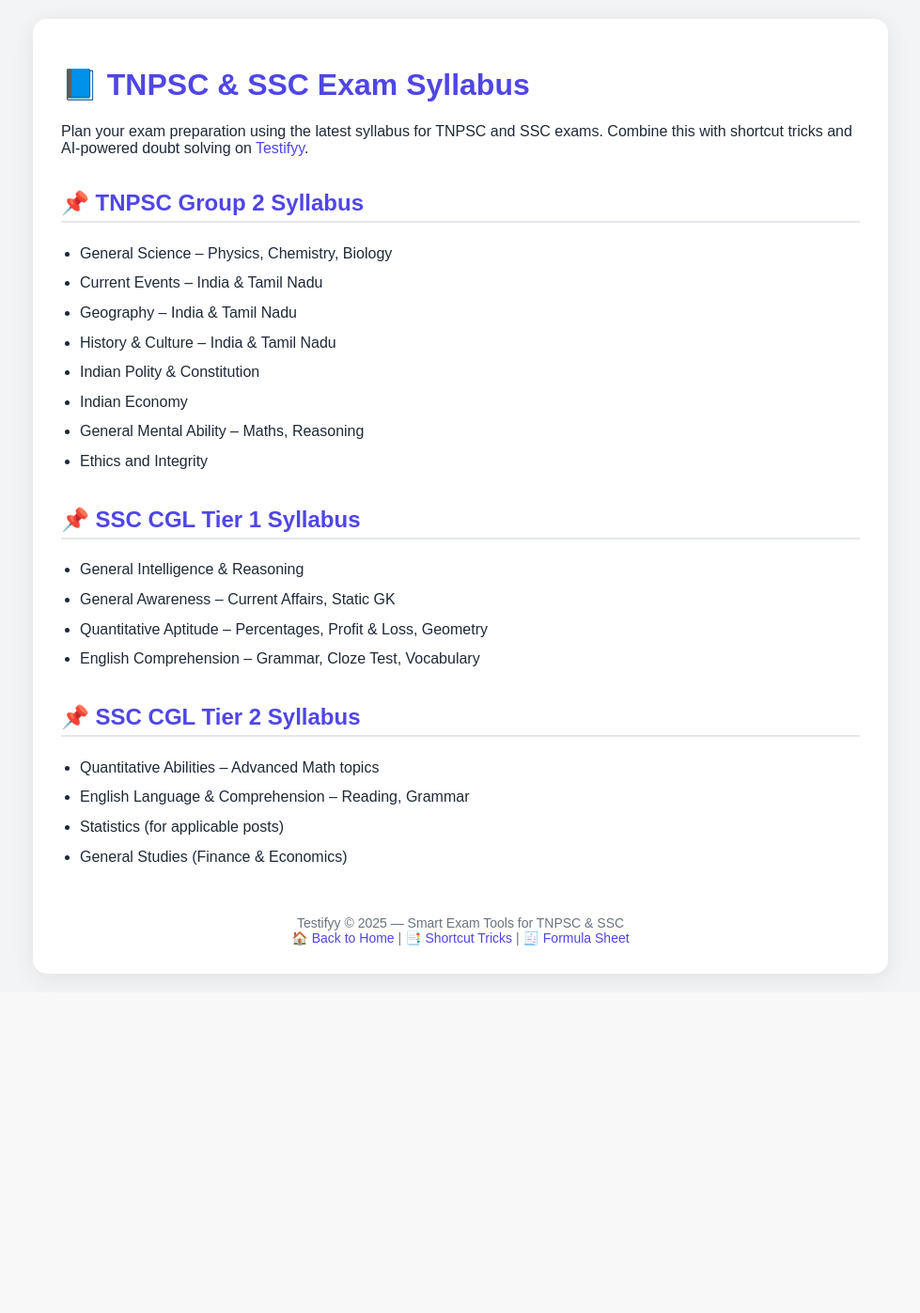
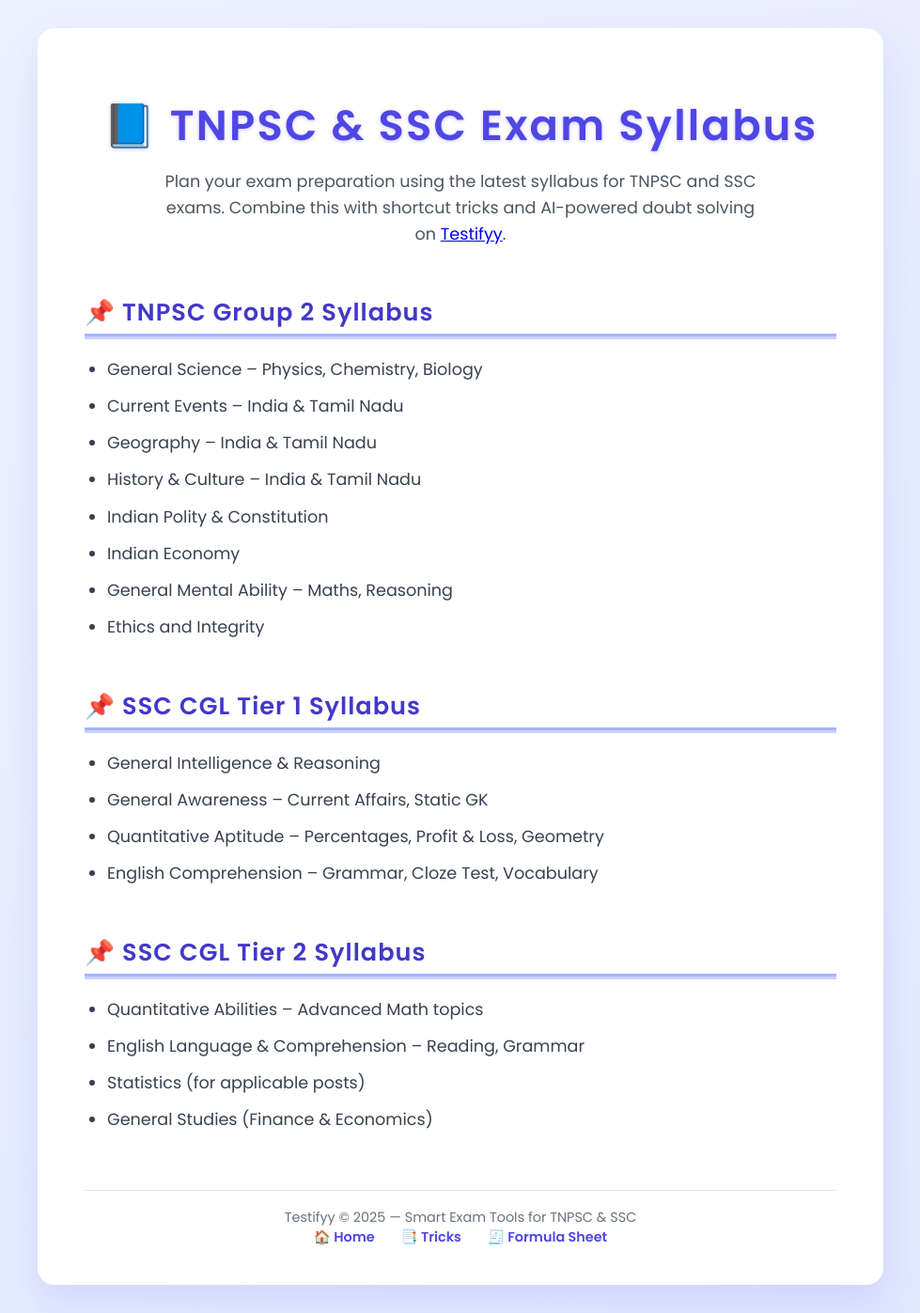
Before and after one commit to suriyamoorthi-dev/Testify, a Flask app: page /syllabus in a window 1280 px wide. Shown: the whole page at 94% size, without its empty margins (150-1129 px from the left). Before the commit the page ends 1044 px from the top, so only its background shows below. Run offline with Flask 3, Linux system fonts and the light colour scheme.

Commit message:
Update all modified pages and routes

```diff
--- a/app.py
+++ b/app.py
@@ -79,10 +79,9 @@ def formula():
 @app.route('/trick')
 def trick():
     return render_template('trick.html')
-
-@app.route('/syllabus')
+@app.route("/syllabus")
 def syllabus():
-    return render_template('syllabus.html')
+    return render_template("syllabus.html")
 
 
 @app.route('/doubt')
--- a/templates/index.html
+++ b/templates/index.html
@@ -166,7 +166,7 @@
 <a href="/about">About</a>
 <a href="/formula">Formula</a>
 <a href="/trick">Tricks</a>
-<a href="/syllabus.html">📚 Syllabus</a>
+<a href="/syllabus">📚 Syllabus</a>
 
 
 
--- a/templates/privacy.html
+++ b/templates/privacy.html
@@ -71,7 +71,7 @@
   <p>We may update this Privacy Policy from time to time. We encourage you to review it periodically. Continued use of the site after changes means you accept the updated policy.</p>
 
   <h2>Contact Us</h2>
-  <p>If you have any questions or concerns about this Privacy Policy, please contact us at <a href="mailto:support@smartexam.com">support@smartexam.com</a>.</p>
+  <p>If you have any questions or concerns about this Privacy Policy, please contact us at <a href="mailto:edupulse@gmail.com">edupulse@gmail.com</a>.</p>
 
   <p><em>Thank you for trusting SmartExam for your exam preparation!</em></p>
 </body>
--- a/templates/syllabus.html
+++ b/templates/syllabus.html
@@ -11,61 +11,142 @@
     crossorigin="anonymous"></script>
 
   <style>
+    @import url('https://fonts.googleapis.com/css2?family=Poppins:wght@400;600&display=swap');
+
+    /* Reset and base */
+    * {
+      box-sizing: border-box;
+    }
     body {
       font-family: 'Poppins', sans-serif;
-      background: #f3f4f6;
+      background: linear-gradient(135deg, #eef2ff 0%, #e0e7ff 100%);
       margin: 0;
-      padding: 20px;
+      padding: 30px 15px;
       color: #1f2937;
+      min-height: 100vh;
+      display: flex;
+      justify-content: center;
+      align-items: flex-start;
     }
 
     .container {
-      max-width: 850px;
-      margin: auto;
-      background: #ffffff;
-      padding: 30px;
-      border-radius: 15px;
-      box-shadow: 0 5px 25px rgba(0,0,0,0.08);
+      max-width: 900px;
+      width: 100%;
+      background: #fff;
+      border-radius: 18px;
+      box-shadow: 0 20px 40px rgba(99, 102, 241, 0.15);
+      padding: 40px 50px;
+      transition: box-shadow 0.3s ease;
+    }
+    .container:hover {
+      box-shadow: 0 25px 50px rgba(99, 102, 241, 0.25);
     }
 
-    h1, h2 {
+    h1 {
       color: #4f46e5;
+      font-weight: 700;
+      font-size: 2.8rem;
+      margin-bottom: 12px;
+      letter-spacing: 0.05em;
+      text-align: center;
+      text-shadow: 0 1px 4px rgba(79,70,229,0.3);
+    }
+
+    p.intro {
+      font-size: 1.1rem;
+      max-width: 650px;
+      margin: 0 auto 35px auto;
+      text-align: center;
+      color: #4b5563;
+      line-height: 1.6;
     }
 
     h2 {
-      margin-top: 35px;
-      padding-bottom: 5px;
-      border-bottom: 2px solid #e5e7eb;
+      font-weight: 600;
+      color: #4338ca;
+      border-bottom: 3px solid #c7d2fe;
+      padding-bottom: 6px;
+      margin-top: 50px;
+      margin-bottom: 18px;
+      font-size: 1.6rem;
+      letter-spacing: 0.04em;
+      box-shadow: inset 0 -3px 0 #a5b4fc;
+      border-radius: 4px 4px 0 0;
     }
 
     ul {
-      padding-left: 20px;
-      line-height: 1.6;
+      list-style-type: disc;
+      padding-left: 24px;
+      color: #374151;
+      line-height: 1.65;
+      font-size: 1.1rem;
+      margin-bottom: 15px;
+      user-select: text;
     }
 
     li {
-      margin-bottom: 6px;
+      margin-bottom: 10px;
+      transition: color 0.2s ease;
+    }
+    li:hover {
+      color: #6366f1;
+      cursor: default;
     }
 
     footer {
       text-align: center;
-      font-size: 14px;
+      font-size: 0.9rem;
       color: #6b7280;
-      margin-top: 50px;
+      margin-top: 60px;
+      border-top: 1px solid #e5e7eb;
+      padding-top: 18px;
+      user-select: none;
     }
 
-    a {
+    footer a {
       color: #4f46e5;
       text-decoration: none;
+      font-weight: 600;
+      margin: 0 12px;
+      transition: color 0.2s ease;
     }
-
-    a:hover {
+    footer a:hover {
+      color: #312e81;
       text-decoration: underline;
     }
 
-    @media (max-width: 600px) {
+    /* Responsive */
+    @media (max-width: 768px) {
       .container {
-        padding: 20px;
+        padding: 30px 25px;
+      }
+
+      h1 {
+        font-size: 2.2rem;
+      }
+
+      h2 {
+        font-size: 1.4rem;
+      }
+
+      ul {
+        font-size: 1rem;
+        padding-left: 20px;
+      }
+    }
+
+    @media (max-width: 400px) {
+      .container {
+        padding: 25px 20px;
+      }
+      h1 {
+        font-size: 1.8rem;
+      }
+      h2 {
+        font-size: 1.25rem;
+      }
+      ul {
+        font-size: 0.95rem;
       }
     }
   </style>
@@ -73,7 +154,11 @@
 <body>
   <div class="container">
     <h1>📘 TNPSC & SSC Exam Syllabus</h1>
-    <p>Plan your exam preparation using the latest syllabus for TNPSC and SSC exams. Combine this with shortcut tricks and AI-powered doubt solving on <a href="/">Testifyy</a>.</p>
+    <p class="intro">
+      Plan your exam preparation using the latest syllabus for TNPSC and SSC exams.
+      Combine this with shortcut tricks and AI-powered doubt solving on
+      <a href="/" title="Testifyy Home">Testifyy</a>.
+    </p>
 
     <h2>📌 TNPSC Group 2 Syllabus</h2>
     <ul>
@@ -104,8 +189,11 @@
     </ul>
 
     <footer>
-      Testifyy © 2025 — Smart Exam Tools for TNPSC & SSC<br>
-      <a href="/">🏠 Back to Home</a> | <a href="/shortcuts.html">📑 Shortcut Tricks</a> | <a href="/formulas.html">🧾 Formula Sheet</a>
+      Testifyy © 2025 — Smart Exam Tools for TNPSC & SSC<br />
+      <a href="/" title="Back to Home">🏠 Home</a>
+      <a href="/trick">📑 Tricks</a>       <!-- ✅ Right -->
+<a href="/formulas">🧾 Formula Sheet</a>  <!-- ✅ Right -->
+
     </footer>
   </div>
 </body>
```
